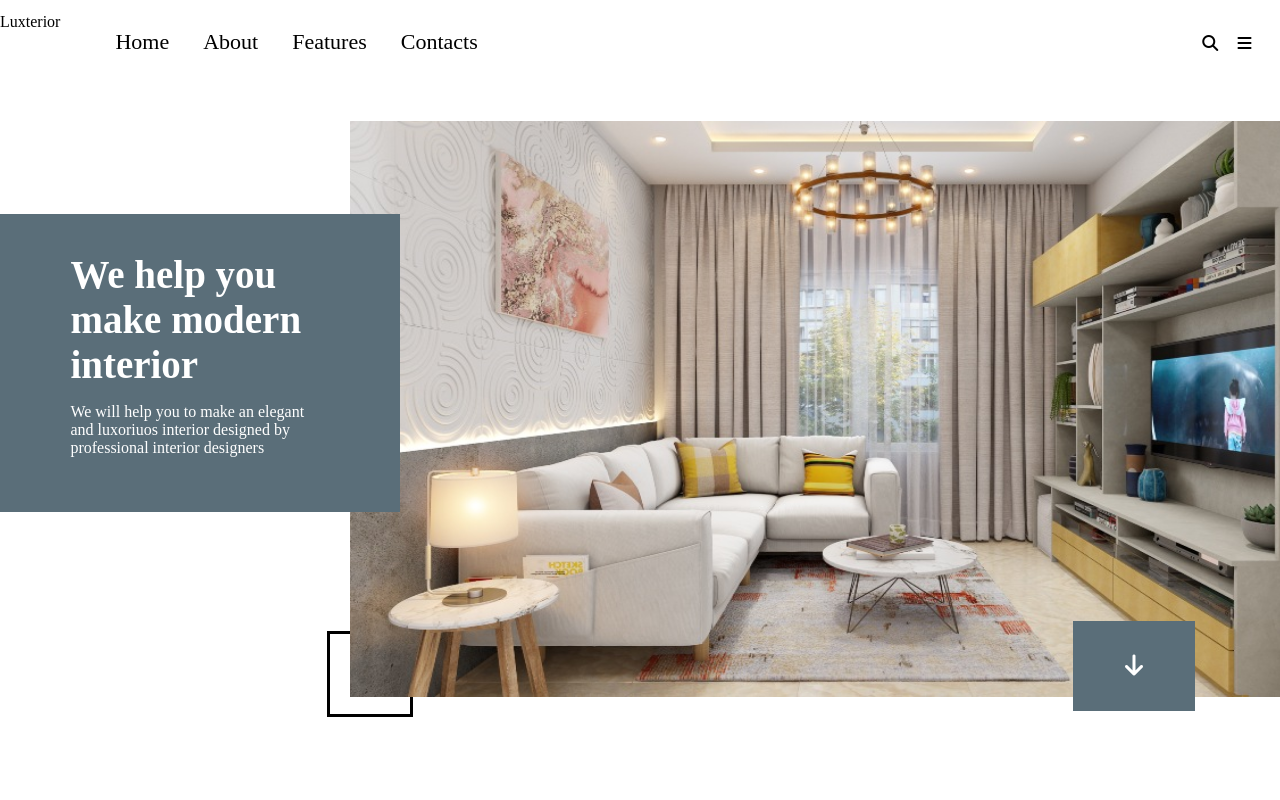
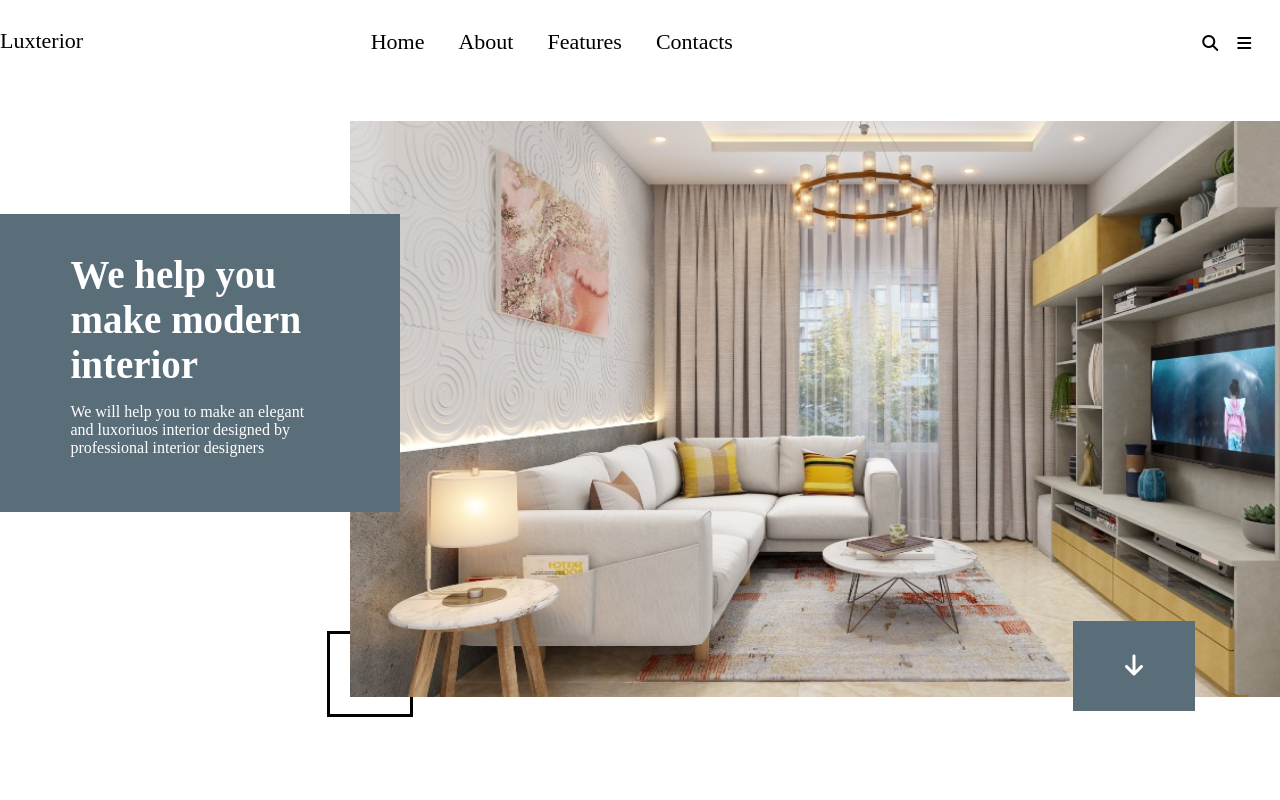
Before and after one commit to anaghapcoddle/HTML_CSS_Assignment, a plain HTML site: page index.html in a window 1280 px wide. Shown: the top 800 px of the page. Drawn offline with Linux system fonts and the light colour scheme.

Commit message:
commit after navigation

```diff
--- a/index.html
+++ b/index.html
@@ -18,8 +18,8 @@
 
 <body>
     <header class="container">
-        <div class="luxtitle">Luxterior</div>
-        <div class="navdiv">
+        <div class="luxteriortitle headersection">Luxterior</div>
+        <div class="navigationbardiv headersection">
             <nav class="navigationbar">
                 <ul>
                     <li>
@@ -37,7 +37,7 @@
                 </ul>
             </nav>
         </div>
-        <div class="navigationicons">
+        <div class="navigationicons headersection">
             <a href="#search" class="largefont"><i class="fa-solid fa-magnifying-glass fa"></i></a>
             <a href="#setting"><i class="fa-sharp fa-solid fa-bars "></i></a>
         </div>
```
